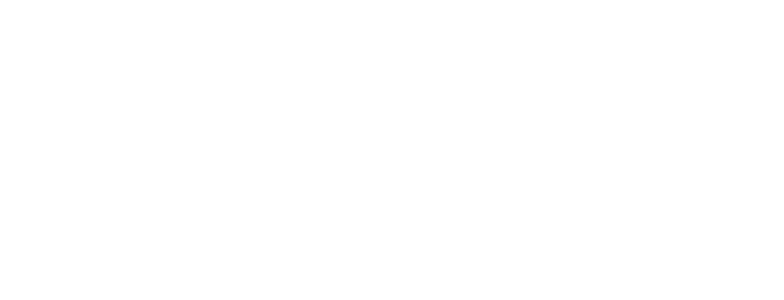
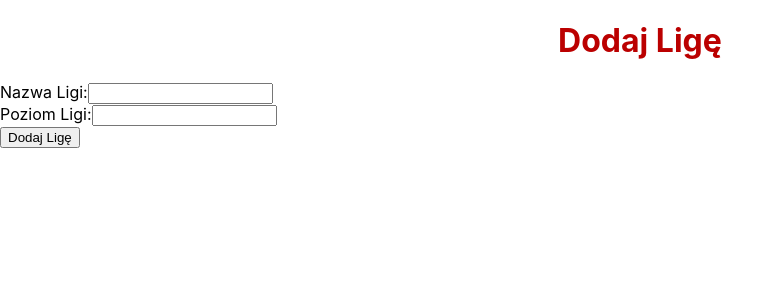
Before and after one commit to mazuros2/Projekt-Inzynierski, a React (Create React App) app in the folder Frontend/profrontend/: page /addliga in a window 1280 px wide. Before the commit this address had no page. Shown: the top 300 px of the page, without its empty margins (0-784 px from the left). Built offline with nearby package versions, Linux system fonts and the light colour scheme.

Commit message:
Stworzyłem formularz do dodawania nowej Ligii - 14:33

```diff
--- a/Frontend/profrontend/src/App.js
+++ b/Frontend/profrontend/src/App.js
@@ -8,6 +8,7 @@
 import { BrowserRouter as Router, Route, Routes } from 'react-router-dom';
 import LigaKluby from './components/LigaKluby';
 import UserProfile from './components/UserProfile';
+import AddLiga from './components/AddLiga';
 
 function App() {
   return (
@@ -18,6 +19,7 @@
         <Route path="/klub/:id" element={<Klub />} />
         <Route path=":ligaId/kluby" element={<LigaKluby />} />
         <Route path="/ligii" element={<Liga />} />
+        <Route path="/addliga" element={<AddLiga />} />
         <Route path="/trofeum/mistrzpolski" element={<MistrzowiePolski />} />
         <Route path="/trofeum/pucharpolski" element={<PucharPolski />} />
       </Routes>
--- /dev/null
+++ b/Frontend/profrontend/src/components/AddLiga.js
@@ -0,0 +1,67 @@
+import React, { useState } from 'react';
+import axios from 'axios';
+
+const AddLiga = () => {
+  const [formData, setFormData] = useState({
+    nazwa_Ligi: '',
+    poziom_Ligi: ''
+  });
+
+  const handleChange = (e) => {
+    setFormData({
+      ...formData,
+      [e.target.name]: e.target.value
+    });
+  };
+
+  const handleSubmit = (e) => {
+    e.preventDefault();
+    axios.post('http://localhost:8080/addLiga', {
+      ...formData,
+      poziom_Ligi: parseInt(formData.poziom_Ligi)
+    }, {
+      headers: {
+        'Authorization': 'Basic ' + btoa('admin:admin'),
+        'Content-Type': 'application/json',
+      }
+    })
+    .then(response => {
+      console.log('Liga dodana:', response.data);
+      setFormData({ nazwa_Ligi: '', poziom_Ligi: '' });
+    })
+    .catch(error => {
+      console.error('Błąd przy dodawaniu ligi:', error);
+    });
+  };
+
+  return (
+    <div>
+      <h1>Dodaj Ligę</h1>
+      <form onSubmit={handleSubmit}>
+        <div>
+          <label>Nazwa Ligi:</label>
+          <input
+            type="text"
+            name="nazwa_Ligi"
+            value={formData.nazwa_Ligi}
+            onChange={handleChange}
+            required
+          />
+        </div>
+        <div>
+          <label>Poziom Ligi:</label>
+          <input
+            type="number"
+            name="poziom_Ligi"
+            value={formData.poziom_Ligi}
+            onChange={handleChange}
+            required
+          />
+        </div>
+        <button type="submit">Dodaj Ligę</button>
+      </form>
+    </div>
+  );
+};
+
+export default AddLiga;
```
